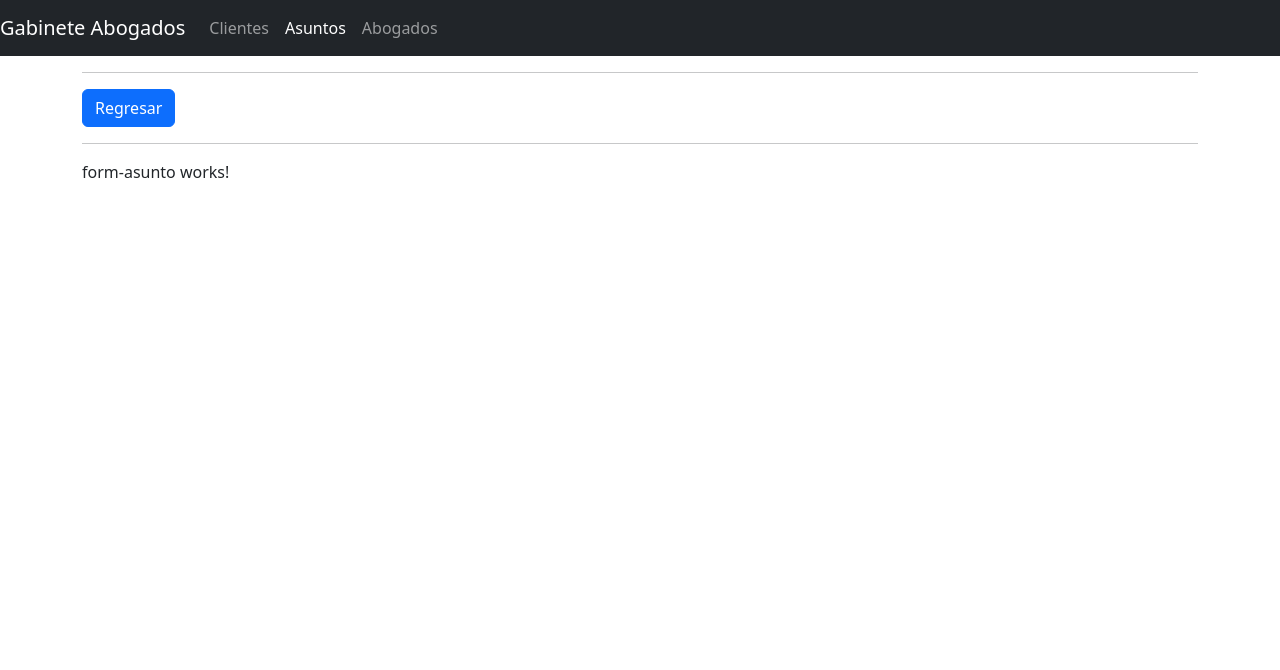
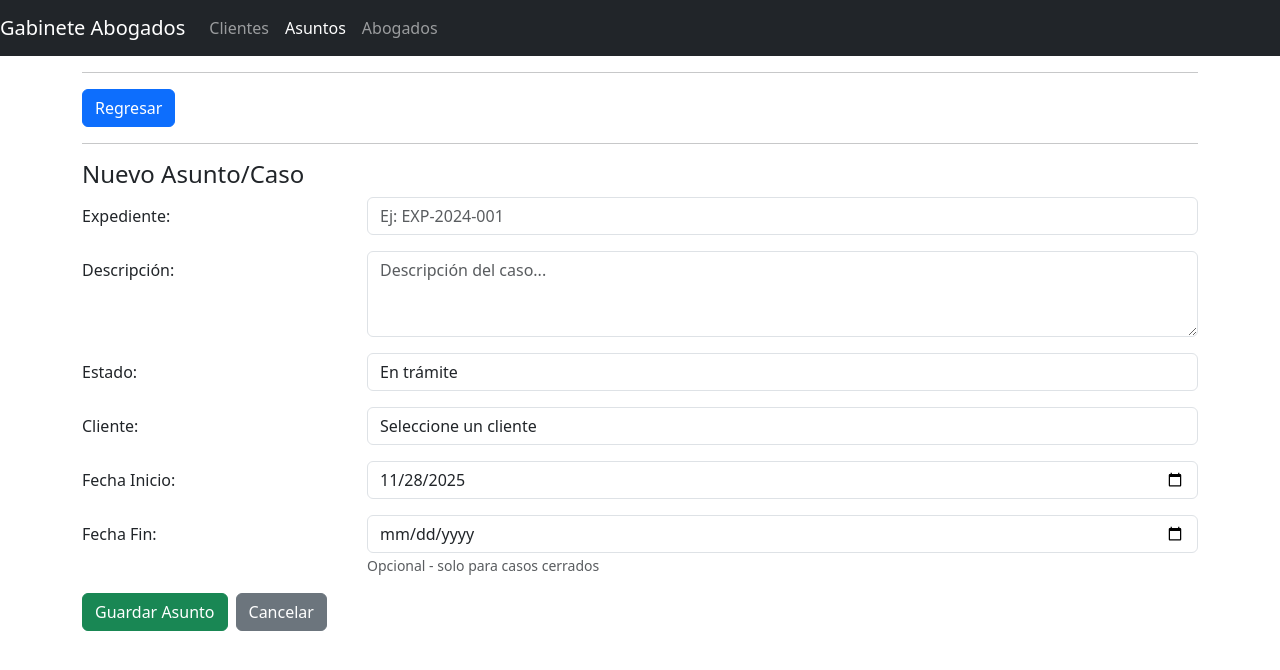
Before and after one commit to cristofer0dj/Gabinete_de_Abogados, an Angular app: page /asuntos in a window 1280 px wide. Both pictures are taken after a click on the button "Nuevo Asunto". Shown: the top 670 px of the page. Built offline with nearby package versions, Linux system fonts and the light colour scheme; no server answers.

Commit message:
Formulario de asunto agregado

```diff
--- a/src/app/component/asuntos/form-asunto/form-asunto.html
+++ b/src/app/component/asuntos/form-asunto/form-asunto.html
@@ -1 +1,83 @@
-<p>form-asunto works!</p>
+<!-- component/asuntos/form-asunto/form-asunto.component.html -->
+<div>
+  <h4>Nuevo Asunto/Caso</h4>
+
+  @if(mensaje) {
+    <div class="alert" [class.alert-success]="mensaje.includes('exitosamente')"
+                      [class.alert-danger]="!mensaje.includes('exitosamente')">
+      {{ mensaje }}
+    </div>
+  }
+
+  <div class="form-group row mb-3">
+    <label class="col-sm-3 col-form-label">Expediente:</label>
+    <div class="col-sm-9">
+      <input type="text" class="form-control" [(ngModel)]="expediente"
+             placeholder="Ej: EXP-2024-001" [disabled]="loading">
+    </div>
+  </div>
+
+  <div class="form-group row mb-3">
+    <label class="col-sm-3 col-form-label">Descripción:</label>
+    <div class="col-sm-9">
+      <textarea class="form-control" [(ngModel)]="descripcion"
+                rows="3" placeholder="Descripción del caso..." [disabled]="loading"></textarea>
+    </div>
+  </div>
+
+  <div class="form-group row mb-3">
+    <label class="col-sm-3 col-form-label">Estado:</label>
+    <div class="col-sm-9">
+      <select class="form-control" [(ngModel)]="estado" [disabled]="loading">
+        <option value="en trámite">En trámite</option>
+        <option value="archivado">Archivado</option>
+        <option value="cerrado">Cerrado</option>
+      </select>
+    </div>
+  </div>
+
+  <div class="form-group row mb-3">
+    <label class="col-sm-3 col-form-label">Cliente:</label>
+    <div class="col-sm-9">
+      <select class="form-control" [(ngModel)]="idcliente" [disabled]="loading">
+        <option value="0">Seleccione un cliente</option>
+        @for(cliente of clientes; track cliente.id) {
+          <option [value]="cliente.id">
+            {{ cliente.nombre }} {{ cliente.apellido }} - {{ cliente.email }}
+          </option>
+        }
+      </select>
+    </div>
+  </div>
+
+  <div class="form-group row mb-3">
+    <label class="col-sm-3 col-form-label">Fecha Inicio:</label>
+    <div class="col-sm-9">
+      <input type="date" class="form-control" [(ngModel)]="fechainicio" [disabled]="loading">
+    </div>
+  </div>
+
+  <div class="form-group row mb-3">
+    <label class="col-sm-3 col-form-label">Fecha Fin:</label>
+    <div class="col-sm-9">
+      <input type="date" class="form-control" [(ngModel)]="fechafin" [disabled]="loading">
+      <small class="form-text text-muted">Opcional - solo para casos cerrados</small>
+    </div>
+  </div>
+
+  <div class="d-flex gap-2">
+    <button class="btn btn-success" (click)="guardar()" [disabled]="loading">
+      @if(loading) {
+        <span class="spinner-border spinner-border-sm me-2"></span>
+        Guardando...
+      } @else {
+        Guardar Asunto
+      }
+    </button>
+
+    <button type="button" class="btn btn-secondary"
+            (click)="accionRealizada.emit(1)" [disabled]="loading">
+      Cancelar
+    </button>
+  </div>
+</div>
--- a/src/app/component/asuntos/form-asunto/form-asunto.ts
+++ b/src/app/component/asuntos/form-asunto/form-asunto.ts
@@ -1,11 +1,97 @@
-import { Component } from '@angular/core';
+import { Component, Output, EventEmitter, OnInit } from '@angular/core';
+import { CommonModule } from '@angular/common';
+import { FormsModule } from '@angular/forms';
+import { ApiServiceTs } from '../../../service/api-service';
 
 @Component({
   selector: 'app-form-asunto',
-  imports: [],
+  standalone: true,
+  imports: [CommonModule, FormsModule],
   templateUrl: './form-asunto.html',
-  styleUrl: './form-asunto.css',
+  styleUrls: ['./form-asunto.css']
 })
-export class FormAsunto {
+export class FormAsunto implements OnInit {
+  @Output() accionRealizada = new EventEmitter<any>();
 
+  // Variables del formulario
+  expediente: string = '';
+  descripcion: string = '';
+  estado: string = 'en trámite';
+  fechainicio: string = '';
+  fechafin: string = '';
+  idcliente: number = 0;
+
+  // Listas para selects
+  clientes: any[] = [];
+  mensaje: string = '';
+  loading: boolean = false;
+
+  constructor(private apiService: ApiServiceTs) {}
+
+  ngOnInit(): void {
+    this.cargarClientes();
+    // Establecer fecha actual como fecha inicio
+    this.fechainicio = new Date().toISOString().split('T')[0];
+  }
+
+  cargarClientes() {
+    this.apiService.getClientes().subscribe({
+      next: (result) => {
+        console.log('Clientes cargados:', result);
+        this.clientes = result;
+      },
+      error: (err) => {
+        console.log('Error al cargar clientes:', err);
+      }
+    });
+  }
+
+  guardar() {
+    this.loading = true;
+    this.mensaje = '';
+
+    // Validaciones
+    if (!this.expediente || !this.descripcion || !this.idcliente) {
+      this.mensaje = 'Expediente, descripción y cliente son obligatorios';
+      this.loading = false;
+      return;
+    }
+
+    const datosAsunto = {
+      expediente: this.expediente,
+      descripcion: this.descripcion,
+      estado: this.estado,
+      fechainicio: this.fechainicio,
+      fechafin: this.fechafin || null,
+      idcliente: this.idcliente
+    };
+
+    console.log('Enviando asunto:', datosAsunto);
+
+    this.apiService.crearAsunto(datosAsunto).subscribe({
+      next: (result) => {
+        console.log('Asunto creado:', result);
+        this.mensaje = 'Asunto creado exitosamente!';
+        this.loading = false;
+
+        // Limpiar formulario
+        this.expediente = '';
+        this.descripcion = '';
+        this.estado = 'en trámite';
+        this.fechainicio = new Date().toISOString().split('T')[0];
+        this.fechafin = '';
+        this.idcliente = 0;
+
+        // Recargar lista después de 1.5 segundos
+        setTimeout(() => {
+          this.accionRealizada.emit(1);
+        }, 1500);
+      },
+      error: (err) => {
+        console.log('Error al crear asunto:', err);
+        this.mensaje = 'Error al crear el asunto';
+        this.loading = false;
+      }
+    });
+  }
 }
--- a/src/app/component/asuntos/lista-asuntos/lista-asuntos.ts
+++ b/src/app/component/asuntos/lista-asuntos/lista-asuntos.ts
@@ -1,5 +1,6 @@
 import { Component, OnInit } from '@angular/core';
 import { CommonModule } from '@angular/common';
+import { forkJoin } from 'rxjs';
 import { ApiServiceTs } from '../../../service/api-service';
 
 @Component({
@@ -17,17 +18,39 @@ export class ListaAsuntos implements OnInit {
     this.cargar();
   }
   cargar() {
-    this.ApiService.getAsuntos().subscribe({
-      next: (result) => {
-        console.log('Datos recibidos completos:', result);
-        if (result && result.length > 0) {
-          console.log('Estructura del primer asunto:', result[0]);
-          console.log('Propiedades disponibles:', Object.keys(result[0]));
+    // Cargar asuntos y clientes en paralelo para mapear nombre de cliente
+    forkJoin({
+      asuntos: this.ApiService.getAsuntos(),
+      clientes: this.ApiService.getClientes()
+    }).subscribe({
+      next: ({ asuntos, clientes }) => {
+        console.log('Asuntos recibidos:', asuntos);
+        console.log('Clientes recibidos:', clientes);
+
+        const clienteMap: Record<string, string> = {};
+        if (Array.isArray(clientes)) {
+          clientes.forEach((c: any) => {
+            // buscar distintos posibles campos de id y nombre
+            const id = c.id ?? c.idcliente ?? c.ID ?? c.Id ?? c.id_cliente ?? c.cliente_id;
+            const nombre = c.nombre ?? c.nombre_cliente ?? c.name ?? `${c.nombre || ''} ${c.apellido || ''}`.trim();
+            if (id != null) clienteMap[String(id)] = nombre || '-';
+          });
         }
-        this.data = result;
+
+        if (Array.isArray(asuntos)) {
+          this.data = asuntos.map((a: any) => {
+            const idCliente = a.idcliente ?? a.id_cliente ?? a.cliente_id ?? a.cliente ?? a.client;
+            return {
+              ...a,
+              nombre_cliente: clienteMap[String(idCliente)] || '-'
+            };
+          });
+        } else {
+          this.data = [];
+        }
       },
       error: (err) => {
-        console.error('Error al cargar asuntos:', err);
+        console.error('Error al cargar asuntos o clientes:', err);
         this.data = [];
       }
     });
--- a/src/app/service/api-service.ts
+++ b/src/app/service/api-service.ts
@@ -47,4 +47,6 @@ export class ApiServiceTs {
   eliminarCliente(id: number): Observable<any> {
     return this.http.post(`${this.apiUrl}eliminar_cliente`, { id: id }, this.httpOptions);
   }
+
+
 }
```
